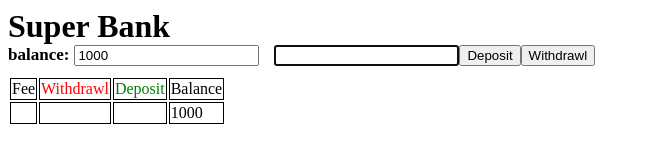
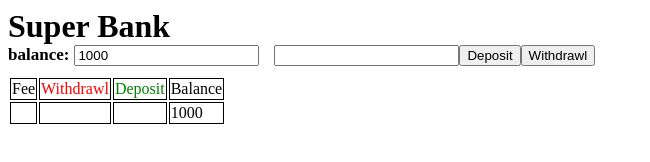
Before and after one commit to Bojankins/super-bank, a plain HTML site: page index.html in a window 1280 px wide. Shown: the whole page, without its empty margins (0-650 px from the left). Drawn offline with Linux system fonts and the light colour scheme.

Commit message:
Update index.html

```diff
--- a/index.html
+++ b/index.html
@@ -1 +1 @@
-<html lang="en"><head><meta charset="utf-8"/><title>SuperBank</title><link rel="stylesheet" href="css/app.css"/><script src="js/vendor/jquery-2.1.0.js"></script><script src="js/source/main.js"></script><body><h1>Super Bank<form><span class="bal">balance:</span><input id="final" type="text"/><input id="transaction" type="text" autofocus="autofocus"/><button id="deposit" type="button">Deposit</button><button id="withdrawl" type="button">Withdrawl</button><table id="table"><thead id="ledger"><tr><td id="fee">Fee</td><td class="withdrawl">Withdrawl</td><td class="deposit">Deposit</td><td>Balance</td></tr></thead><tbody><tr><td></td><td class="negative"></td><td></td><td class="ballace">1000</td></tr></tbody></table></form></h1></body></head></html>
+<html lang="en"><head><meta charset="utf-8"/><title>SuperBank</title><link rel="stylesheet" href="css/app.css"/><script src="js/vendor/jquery-2.1.0.js"></script><script src="js/source/main.js"></script><body><h1>Super Bank<form><span class="bal">balance:</span><input id="final" type="text"/><input id="transaction" type="text"/><button id="deposit" type="button">Deposit</button><button id="withdrawl" type="button">Withdrawl</button><table id="table"><thead id="ledger"><tr><td id="fee">Fee</td><td class="withdrawl">Withdrawl</td><td class="deposit">Deposit</td><td>Balance</td></tr></thead><tbody><tr><td></td><td class="negative"></td><td></td><td class="ballace">1000</td></tr></tbody></table></form></h1></body></head></html>
```
